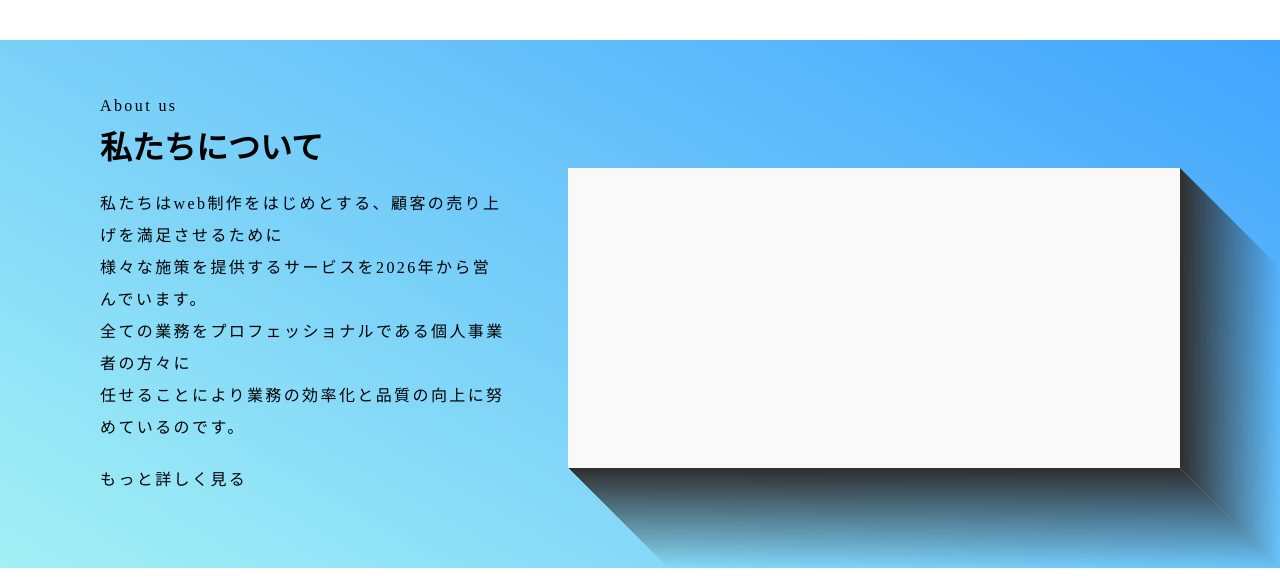
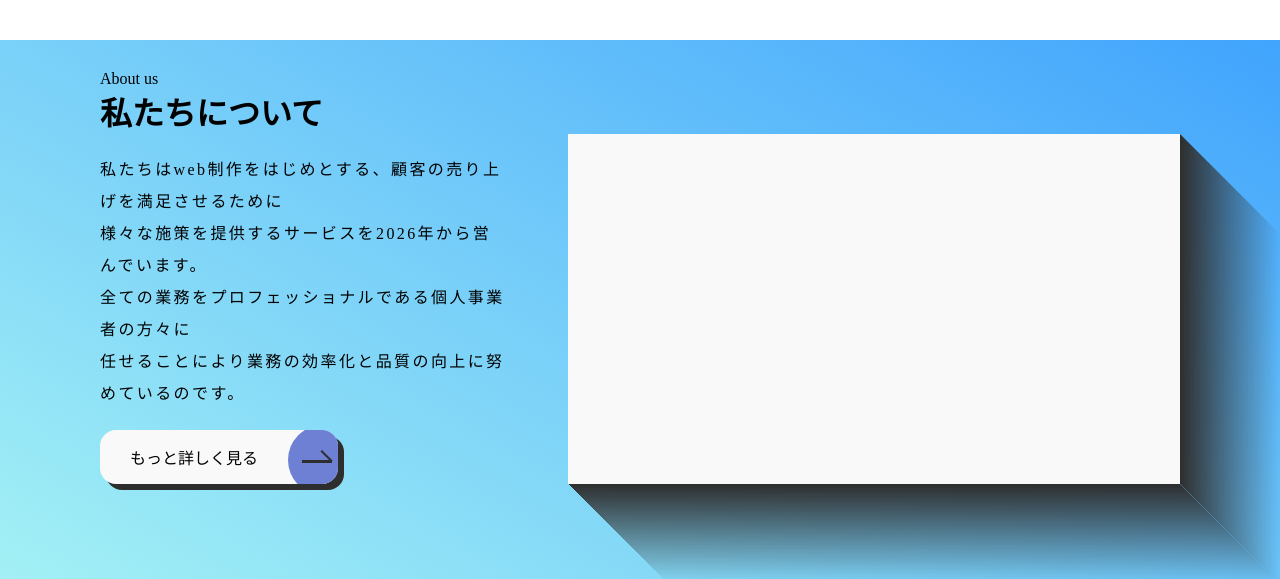
Before and after one commit to kajikaji5678/port, a plain HTML site: page index.html in a window 1280 px wide. Shown: the part 720-1299 px from the top of the page. Drawn offline with nearby package versions, Linux system fonts and the light colour scheme.

Commit message:
共通ボタンUI作成

```diff
--- a/css/style.css
+++ b/css/style.css
@@ -378,15 +378,15 @@ about us
     font-size: 32px;
 }
 
-.about_us p {
-    line-height: 2rem;
-    margin-top: 20px;
-    letter-spacing: 0.15rem;
-}
 
 .about_us_letter {
     width: 40%;
-    height: 300px;
+}
+
+.about_us_letter_text {
+    margin-top: 20px;
+    line-height: 2rem;
+    letter-spacing: 0.15rem;
 }
 
 .about_us_achieve {
@@ -428,4 +428,63 @@ about us
 .about_us_main {
     gap: 60px;
     display: flex;
+    box-sizing: border-box;
 }
+
+/* 共通ボタン設置 */
+
+.main_button_1 {
+    margin-top: 20px;
+    padding-top: 15px;
+    padding-bottom: 15px;
+    padding-left: 30px;
+    padding-right: 80px;
+    background-color: #f9f9f9;
+    width: max-content;
+    height: max-content;
+    border-radius: 16px;
+    position: relative;
+    overflow: hidden;
+    box-shadow: 6px 6px #2e2e2e;
+    transition: 0.25s;
+}
+
+.main_button_1:hover {
+    box-shadow: 0 0;
+    transform: translate(6px, 6px);
+}
+
+.main_button_1_text {
+    line-height: 2rem;
+    margin-top: 20px;
+}
+
+.arrow_box_circle {
+    position: absolute;
+    background-color: rgb(109, 128, 211);
+    top: -5px;
+    right: -20px;
+    width: 70px;
+    height: 70px;
+    border-radius: 50%;
+}
+
+.arrow_stick {
+    position: absolute;
+    background: #2e2e2e;
+    width: 30px;
+    height: 3px;
+    top: 50%;
+    left: 20%;
+}
+
+.arrow_stick::after {
+    content: "";
+    position: absolute;
+    background: #2e2e2e;
+    width: 15px;
+    height: 2px;
+    top: -5px;
+    right: -2px;
+    transform: rotate(45deg);
+}
--- a/index.html
+++ b/index.html
@@ -84,17 +84,17 @@
 
             <div class="about_us_main">
                 <div class="about_us_letter">
-                    <p>
+                    <p class="about_us_letter_text">
                         私たちはweb制作をはじめとする、顧客の売り上げを満足させるために<br>
                         様々な施策を提供するサービスを2026年から営んでいます。<br>
                         全ての業務をプロフェッショナルである個人事業者の方々に<br>
                         任せることにより業務の効率化と品質の向上に努めているのです。
                     </p>
                     <div class="main_button_1">
-                        <p class="about_us_button_text_1">
+                        <a class="about_us_button_text_1">
                             もっと詳しく見る
-                        </p>
-                        <div class="arrow_box">
+                        </a>
+                        <div class="arrow_box_circle">
                             <div class="arrow_stick"></div>
                         </div>
                     </div>
```
